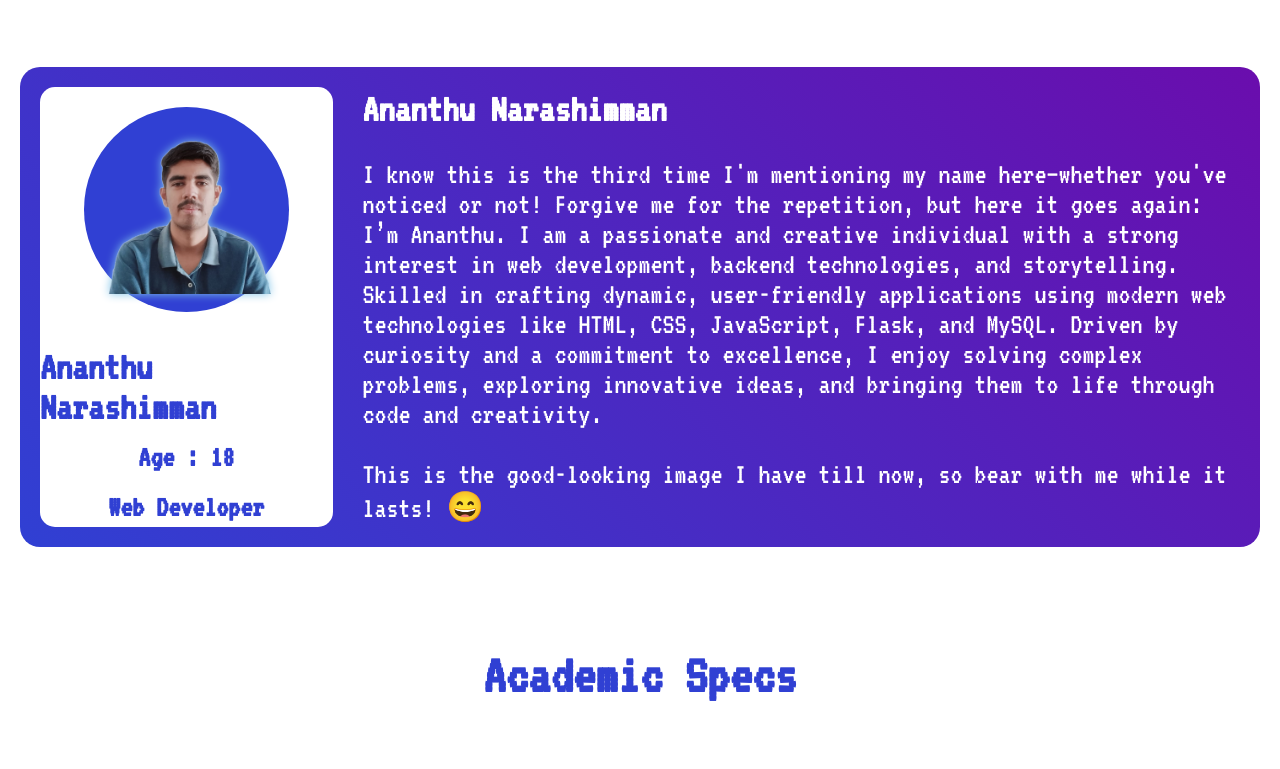
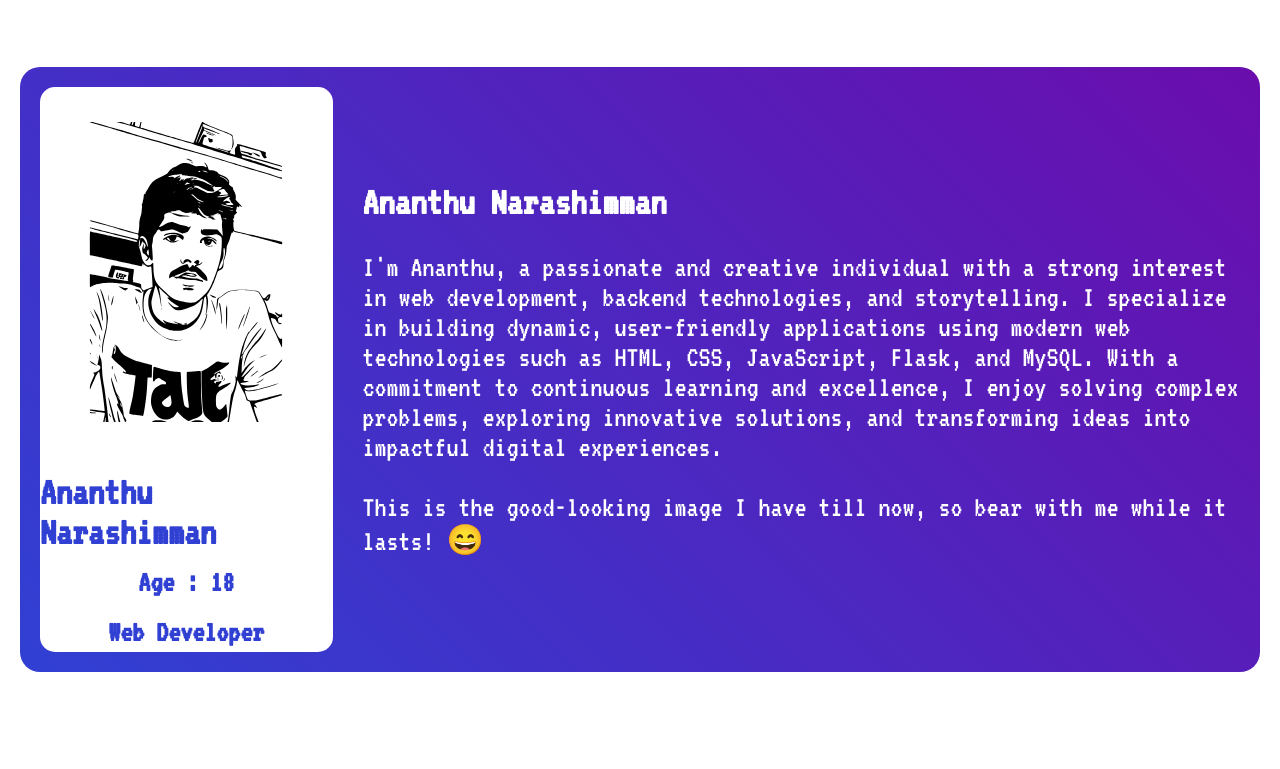
Before and after one commit to AnanthuNarashimman/About-Me, a plain HTML site: page index.html in a window 1280 px wide. Shown: the part 979-1748 px from the top of the page. Drawn offline with nearby package versions, Linux system fonts and the light colour scheme; a web font is replaced by a local one.

Commit message:
Profile image change and minor styling changes

```diff
--- a/index.html
+++ b/index.html
@@ -66,7 +66,7 @@
     <div class="coreinfo">
         <div class="profilecard">
             <div class="image">
-                <img src="ProfilePIcture.png">
+                <img src="Images/Profile.svg">
             </div>
             <h1>Ananthu Narashimman</h1>
             <h3>Age : 18</h3>
@@ -75,12 +75,11 @@
 
         <div class="contentarea">
             <h3>Ananthu Narashimman</h3>
-            <p>I know this is the third time I'm mentioning my name here—whether you've noticed or not! Forgive me for the repetition,
-                 but here it goes again: I’m Ananthu. I am a passionate and creative individual with a strong interest
-                in web development, backend technologies, and storytelling. Skilled in crafting dynamic, user-friendly applications
-                using modern web technologies like HTML, CSS, JavaScript, Flask, and MySQL. Driven by curiosity and a commitment to
-                excellence, I enjoy solving complex problems, exploring innovative ideas, and bringing them to life through code and
-                creativity.
+            <p>I'm Ananthu, a passionate and creative individual with a strong interest in web development, backend technologies,
+                and storytelling. I specialize in building dynamic, user-friendly applications using modern web technologies such
+                as HTML, CSS, JavaScript, Flask, and MySQL. With a commitment to continuous learning and excellence, I enjoy
+                solving complex problems, exploring innovative solutions, and transforming ideas into impactful digital
+                experiences.
                 <br><br>
                 This is the good-looking image I have till now, so bear with me while it lasts! 😄
          </p>
--- a/style.css
+++ b/style.css
@@ -305,15 +305,14 @@ hr {
     width: 70%;
     aspect-ratio: 1/1;
     border-radius: 50%;
-    background: #3040D3;
+    background: #fff;
     margin: 20px;
 }
 
 .profilecard .image img {
-    height: 200px;
+    height: 330px;
     width: auto;
     padding: 15px;
-    filter: drop-shadow(0 0 5px #80C4E9);
     object-fit: cover;
 }
 
```
Also changed, not shown: Images/Profile.jpeg (added), Images/Profile.svg (added).
